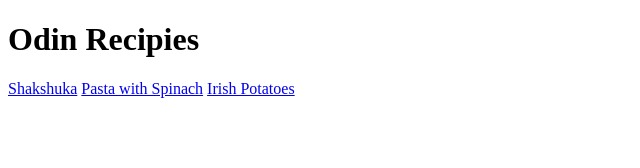
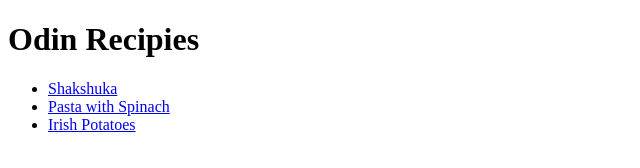
Before and after one commit to juicika/odin-recipes, a plain HTML site: page index.html in a window 1280 px wide. Shown: the whole page, without its empty margins (0-640 px from the left). Drawn offline with Linux system fonts and the light colour scheme.

Commit message:
Reformatted recipe links into list

```diff
--- a/index.html
+++ b/index.html
@@ -7,8 +7,10 @@
 </head>
 <body>
     <h1>Odin Recipies</h1>
-    <a href="recipes/shakshuka.html">Shakshuka</a>
-    <a href="recipes/pasta-with-spinach.html">Pasta with Spinach</a>
-    <a href="recipes/irish-potatoes.html">Irish Potatoes</a>
+    <ul>
+        <li><a href="recipes/shakshuka.html">Shakshuka</a></li>
+        <li><a href="recipes/pasta-with-spinach.html">Pasta with Spinach</a></li>
+        <li><a href="recipes/irish-potatoes.html">Irish Potatoes</a></li>
+    </ul>
 </body>
 </html>
```
